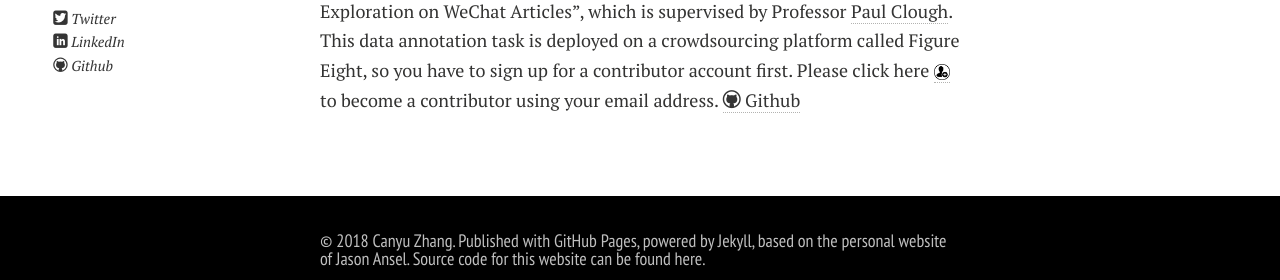
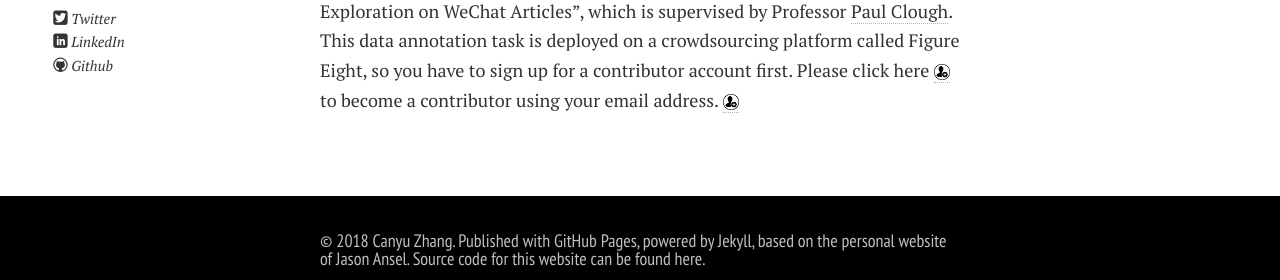
Before and after one commit to aaronzhangcanyu/aaronzhangcanyu.github.io, a Jekyll site: the page built from contribution.md, in a window 1280 px wide. Shown: the part 210-490 px from the top of the page. Built offline with Jekyll 4.4.1, drawn with Linux system fonts in a browser that asks for light colours; nearby versions of some CDN libraries; Markdown is read by kramdown in place of the engine named in the settings.

Commit message:
Update contribution.md

```diff
--- a/contribution.md
+++ b/contribution.md
@@ -7,7 +7,7 @@ title: Contribution
 # Make Contribution
 
 Thanks for making contribution on my research, “Clickbait Detection and Exploration on WeChat Articles”, which is supervised by Professor [Paul Clough]. This data annotation task is deployed on a crowdsourcing platform called Figure Eight, so you have to sign up for a contributor account first. Please click here [<img src="/images/signupIcon.png" alt align="absmiddle" width="16" height="16" target="_blank">] to become a contributor using your email address.
-<a href="http://github.com/aaronzhangcanyu" target="_blank"><i class="icon-github"></i> Github</a>
+<a href="https://tasks.figure-eight.work/users/new" target="_blank"><img src="/images/signupIcon.png" alt align="absmiddle" width="16" height="16"></a>
 
 
 
```
